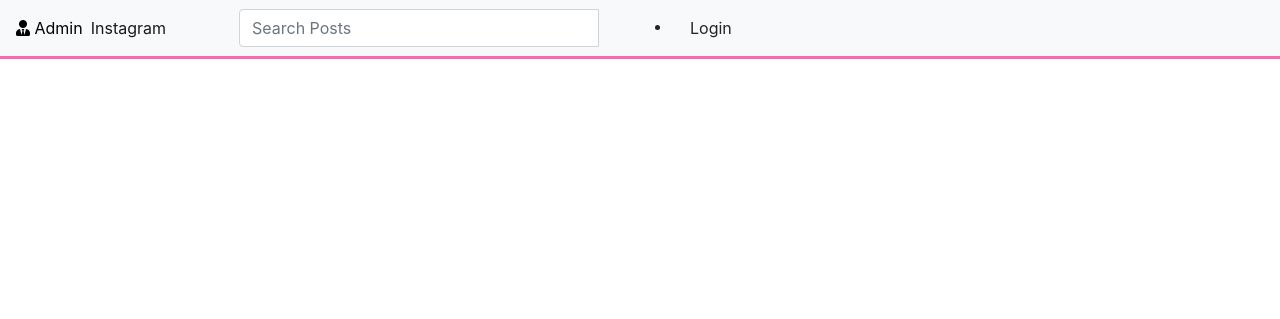
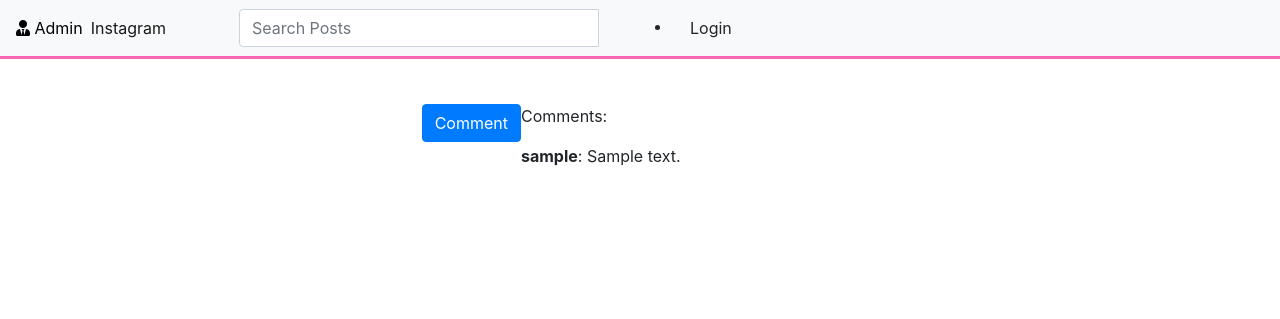
Before and after one commit to jobkarani/InstaClone, a Django app: page / in a window 1280 px wide. Shown: the top 319 px of the page. Run offline with Django 3.2, Linux system fonts and the light colour scheme; tables that the repository leaves empty hold one stand-in row (values such as "Sample post"); some libraries are stand-ins or nearby versions.

Commit message:
adds comment form

```diff
--- a/Instagram/urls.py
+++ b/Instagram/urls.py
@@ -13,12 +13,11 @@
     1. Import the include() function: from django.urls import include, path
     2. Add a URL to urlpatterns:  path('blog/', include('blog.urls'))
 """
-from django.conf.urls import url,include
+from django.urls import path,include
 from django.contrib import admin
-from django.urls import path
 from django.contrib.auth import views
 
 urlpatterns = [
     path('admin/', admin.site.urls),
-    url(r'',include('insta.urls')),
+    path('',include('insta.urls')),
 ]
--- /dev/null
+++ b/insta/forms.py
@@ -0,0 +1,7 @@
+from django import forms
+from .models import Comment
+
+class CommentForm(forms.ModelForm):
+    class Meta:
+        model=Comment
+        fields=['comment']
--- a/insta/templates/all-temps/index.html
+++ b/insta/templates/all-temps/index.html
@@ -1,4 +1,5 @@
 {%extends 'all-temps/base.html'%} {% block content %} {{block.super}}
+<br> <br>
 <div class="row">
   {% for posts in posts%}
   <div class="col-4">
@@ -11,5 +12,27 @@
     </div>
   </div>
 
-  {% endfor %} {% endblock %}
+  <form action="{% url 'comments' image_id=posts.id%}" class="comment-form com" method="post"
+      enctype="multipart/form-data">
+      {% csrf_token%}
+
+        <div class="form-group text-center">
+            <input type="submit" class="btn btn-primary login-btn" value="Comment">
+        </div>
+            <input type="hidden" name="next" value="{{next}}">
+            <br>
+
+  </form>
+        <div>
+            <p>Comments:</p>
+            {% for comment in posts.saved_comments %}
+            <p> <span><strong>{{comment.user}}</strong></span>: {{comment.comment}}</p>
+
+            {% endfor %}
+            </div>
+
+
+  {% endfor %}
+
+  {% endblock %}
 </div>
--- a/insta/urls.py
+++ b/insta/urls.py
@@ -1,8 +1,9 @@
-from django.conf.urls import url
+from django.urls import path
 from . import views
 
 urlpatterns=[
-    url('^$',views.index,name = 'index'),
-    url(r'^search/', views.search_results,name='search_results'),
-    url(r'^user/', views.profile, name='profile'),
+    path('',views.index,name = 'index'),
+    path('search/', views.search_results,name='search_results'),
+    path('user/', views.profile, name='profile'),
+    path('comments/<image_id>', views.comments,name='comments'),
 ]
--- a/insta/views.py
+++ b/insta/views.py
@@ -1,13 +1,22 @@
 from django.shortcuts import render,get_object_or_404
 from django.http  import HttpResponse
-from .models import Image,Profile
+from .models import Image,Profile, Comment
 from django.contrib.auth.decorators import login_required
-
+from .forms import CommentForm
 
 # Create your views here.
 def index(request):
-   posts = Image.objects.all()
-   return render(request, 'all-temps/index.html',{'posts':posts})
+    posts = Image.objects.all()
+    form = CommentForm()
+    if request.method == 'POST':
+        form = CommentForm(request.POST, request.FILES)
+        if form.is_valid():
+            commentt = form.save(commit=False)
+            commentt.user = request.POST.user
+            commentt.save()
+            return redirect('index')
+
+    return render(request, 'all-temps/index.html',{"posts":posts, "form":form})
 
 @login_required(login_url='/accounts/login/')
 def profile(request):
@@ -15,6 +24,20 @@
     posts = Image.objects.filter(user=current_user)
     profile = Profile.objects.filter(user_id=current_user.id)
     return render(request, 'all-temps/profile.html', {"posts": posts, "profile": profile})
+
+@login_required
+def comments(request,image_id):
+  form = CommentForm()
+  image = Image.objects.filter(pk = image_id).first()
+  if request.method == 'POST':
+    form = CommentForm(request.POST)
+    if form.is_valid():
+      comment = form.save(commit = False)
+      comment.user = request.user
+      comment.image = image
+      comment.save()
+  return redirect('index')
+
 
 def search_results(request):
 
```
